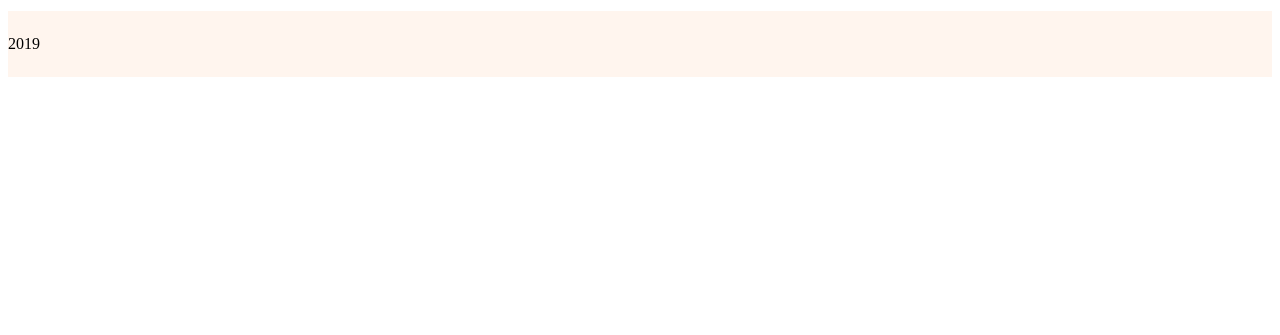
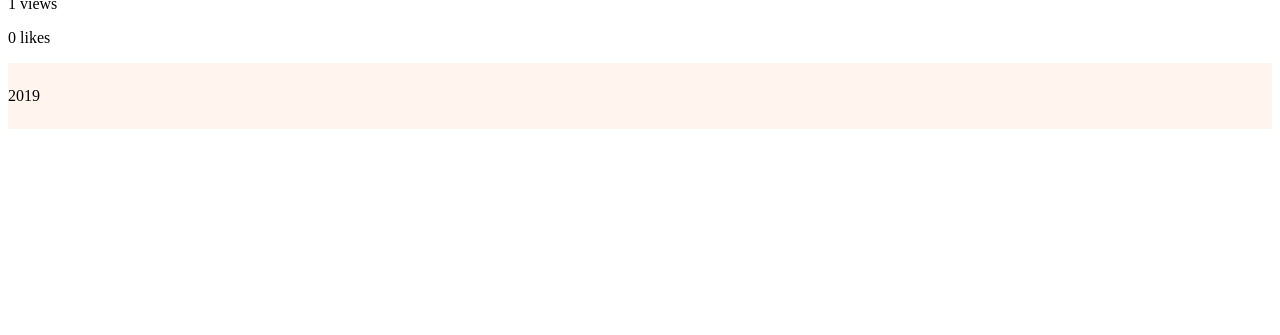
Before and after one commit to Code-Institute-Submissions/phot-app-django, a Django app: page /details/image/1 in a window 1280 px wide. Shown: the part 465-800 px from the top of the page. Run offline with Django 3.2, Linux system fonts and the light colour scheme; data comes from the database, SQL or seed files in the repository; some libraries are stand-ins or nearby versions.

```diff
--- a/templates/detail/detail.html
+++ b/templates/detail/detail.html
@@ -1,5 +1,5 @@
 {% extends 'base.html' %} {% block content %}
-
+<a href="#">Donate</a>
 <div class="align-container">
     <div class="flex">
         <div class="img-container">
@@ -7,6 +7,6 @@
         </div>
     </div>
 </div>
-
-<p>Views: {{ image.views }}</p>
+<p>{{ image.views }} views</p>
+<p>{{ image.likes }} likes</p>
 {% endblock %}
```
